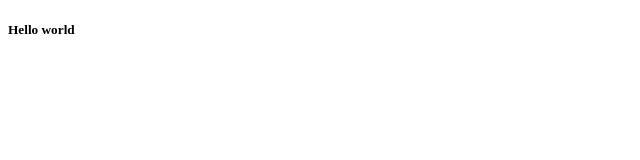
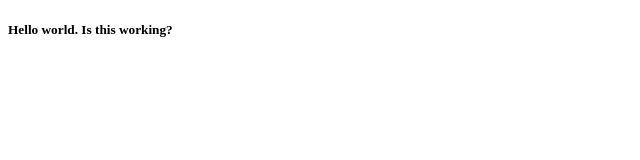
Before and after one commit to alexbeltran/alexbeltran.github.io, a plain HTML site: page index.html in a window 1280 px wide. Shown: the full height of the page, 0-640 px from the left. Drawn offline with Linux system fonts and the light colour scheme.

Commit message:
Make title longer.

```diff
--- a/index.html
+++ b/index.html
@@ -1,6 +1,6 @@
 <!DOCTYPE html>
 <html>
 <body>
-<h5>Hello world</h5>
+<h5>Hello world. Is this working?</h5>
 </body>
 </html>
```
